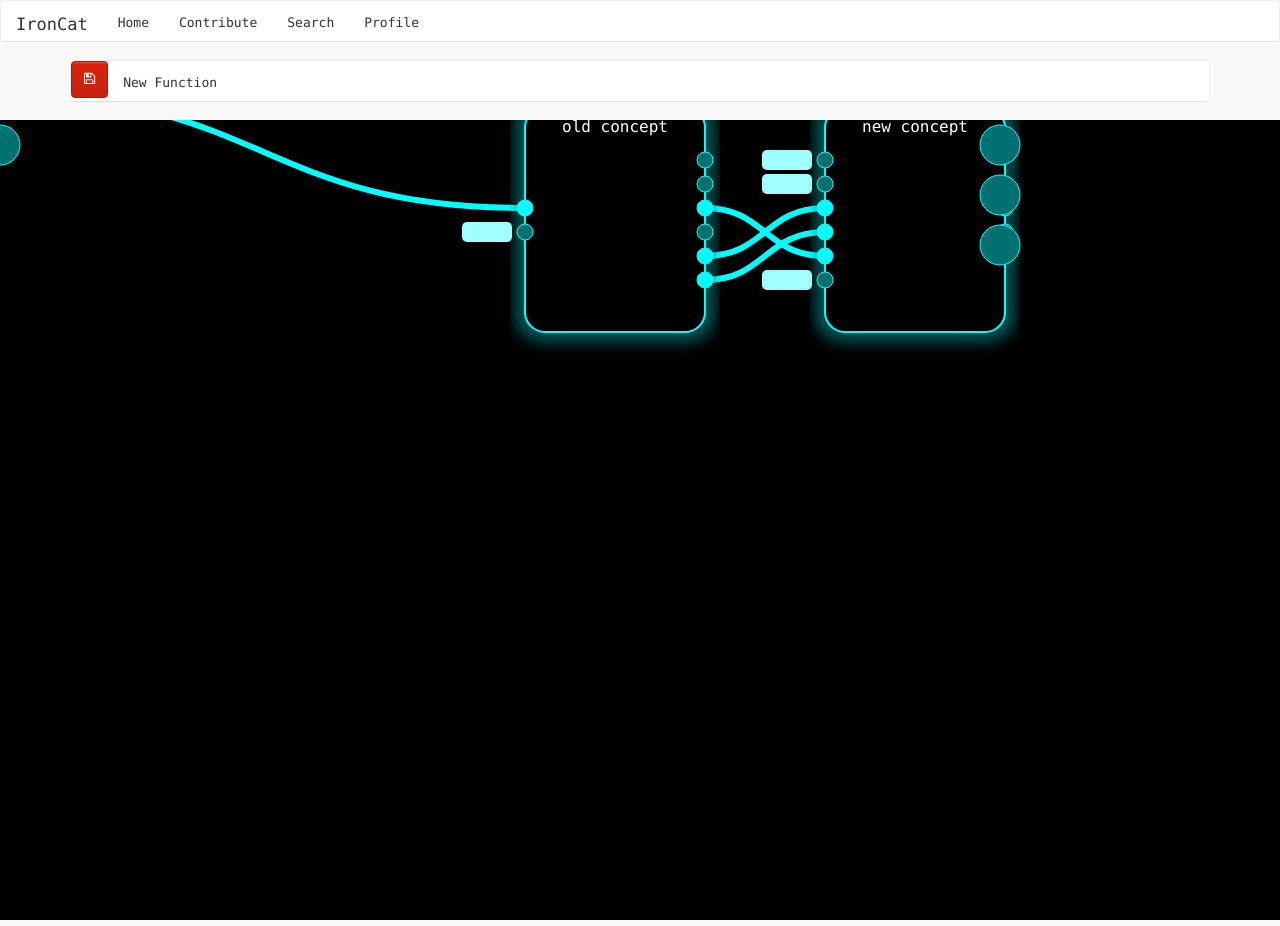
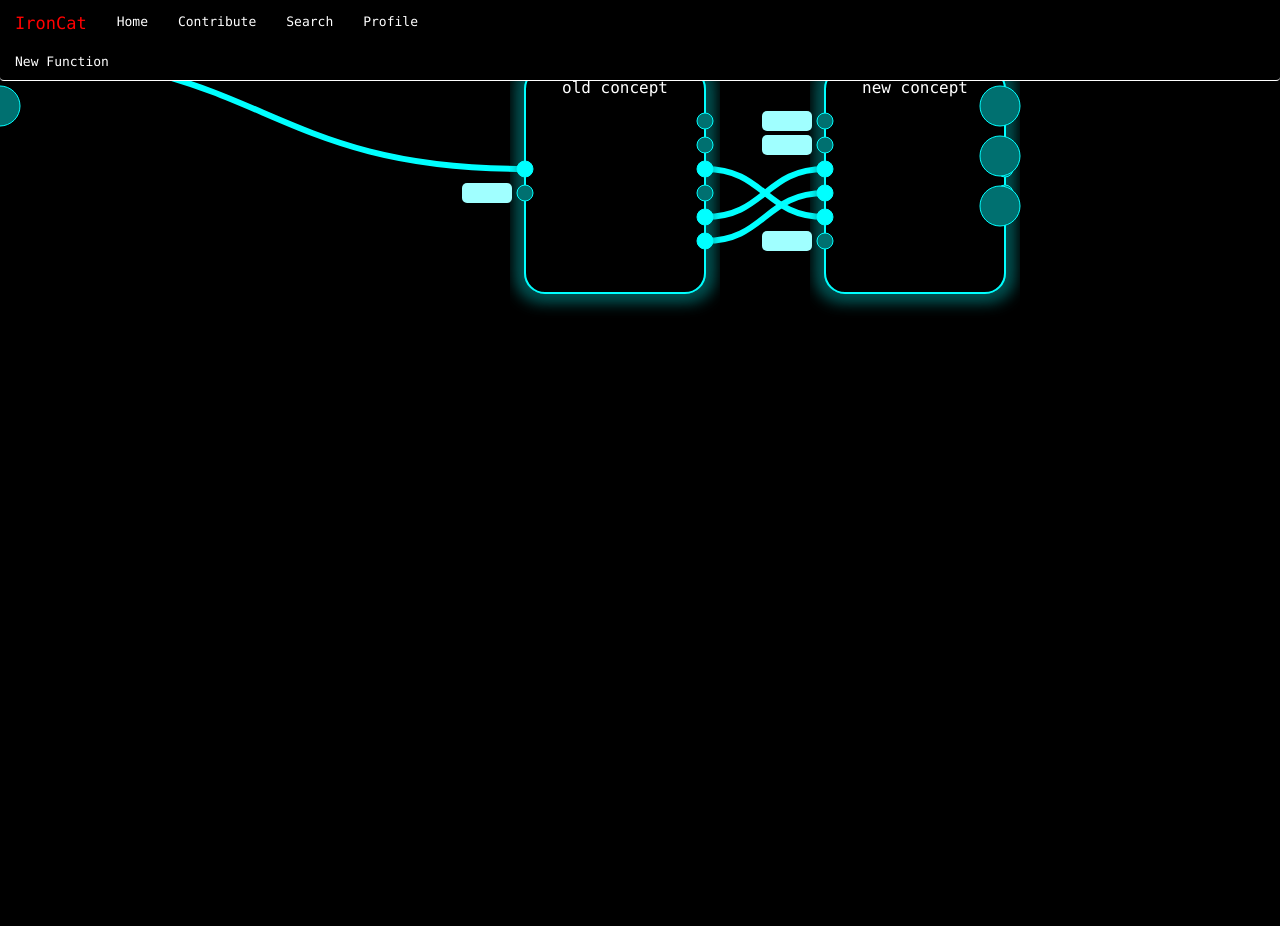
Before and after one commit to mekamaus/IronCat, a Django app: page /contribute/ in a window 1280 px wide. After the commit the page ends 310 px from the top, so only its background shows below. Run offline with Django 3.2, Linux system fonts and the light colour scheme; some libraries are stand-ins or nearby versions.

Commit message:
made everything in the editor supes minimalistic looking, nuked the save button

```diff
--- a/ironcat/static/css/graph-creator.css
+++ b/ironcat/static/css/graph-creator.css
@@ -1,3 +1,39 @@
+/**
+ * Main body stuff.
+ */
+body {
+  background-color: #000000 !important;
+}
+a {
+  transition: all 0.25s;
+}
+.container {
+  margin: 0 !important;
+  padding: 0 !important;
+  width: 100% !important;
+}
+.navbar {
+  background-color: #000000 !important;
+  border: none;
+  margin: 0 !important;
+  padding: 0 !important;
+}
+.navbar.editor-toolbar {
+  border-bottom: 1px solid white;
+}
+.navbar a {
+  color: #ffffff !important;
+}
+.navbar a:hover {
+  color: #ff0000 !important;
+}
+input.function-name {
+  background: transparent !important;
+  color: #ff8080 !important;
+  outline: none !important;
+  border: none !important;
+  padding: 3px !important;
+}
 p {
   text-align: center;
   position: relative;
@@ -127,7 +163,7 @@ input.function-name {
 }
 .node-input.connected .pin-value rect,
 .node-output.connected .pin-value rect {
-  opacity: 0;
+  display: none;
 }
 .node-header path {
   stroke: #00ffff;
@@ -141,15 +177,15 @@ input.function-name {
   cursor: inherit;
   user-select: none;
   font-size: 16px;
-  color: #fff;
-  fill: #fff;
+  color: #ffffff;
+  fill: #ffffff;
   transition: all 0.25s;
 }
 .node-header .node-label:hover .node-function-name {
-  fill: #0ff;
+  fill: #ff0000;
 }
 text {
-  font-family: 'Menlo', 'Helvetica Neue', Helvetica, Arial, sans-serif;
+  font-family: 'Ubuntu', 'Menlo', 'Helvetica Neue', Helvetica, Arial, sans-serif;
 }
 .node .node-shape {
   fill: #000000;
@@ -206,24 +242,26 @@ text {
   stroke-width: 0;
   transition: all 0.25s;
 }
-.node .node-title-edit {
-  color: #ff0;
-}
 p:focus {
   outline: none;
 }
 p::-moz-selection {
   background: #009090;
   color: #00ffff;
+  font-weight: 900;
 }
 p::-webkit-selection {
   background: #009090;
   color: #00ffff;
+  font-weight: 900;
 }
 p::selection {
   background: #009090;
   color: #00ffff;
 }
 p {
-  font-family: 'Menlo', 'Helvetica Neue', Helvetica, Arial, sans-serif;
+  font-family: 'Ubuntu', 'Menlo', 'Helvetica Neue', Helvetica, Arial, sans-serif;
 }
+.node-title-edit {
+  color: #ff8080;
+}
--- a/ironcat/static/css/graph-creator.less
+++ b/ironcat/static/css/graph-creator.less
@@ -6,7 +6,51 @@
 @select-color:       @stroke-primary;
 @select-hilite:      #009090;
 @fill-value:         #a0ffff;
-@font-primary:       'Menlo','Helvetica Neue',Helvetica,Arial,sans-serif;
+@font-primary:       'Ubuntu','Menlo','Helvetica Neue',Helvetica,Arial,sans-serif;
+@text-primary:       #ffffff;
+@text-hover:         #ff0000;
+@text-editing:       #ff8080;
+
+/**
+ * Main body stuff.
+ */
+body {
+  background-color: @fill-bg !important;
+}
+
+a {
+  transition: all 0.25s;
+}
+
+.container {
+  margin: 0 !important;
+  padding: 0 !important;
+  width: 100% !important;
+}
+
+.navbar {
+  background-color: @fill-bg !important;
+  border: none;
+  margin: 0 !important;
+  padding: 0 !important;
+  &.editor-toolbar {
+    border-bottom: 1px solid white;
+  }
+  a {
+    color: @text-primary !important;
+    &:hover {
+      color: @text-hover !important;
+    }
+  }
+}
+
+input.function-name {
+  background: transparent !important;
+  color: @text-editing !important;
+  outline: none !important;
+  border: none !important;
+  padding: 3px !important;
+}
 
 p {
   text-align: center;
@@ -162,7 +206,7 @@ input.function-name {
     }
     .pin-value {
       rect {
-        opacity: 0;
+        display: none;
       }
     }
   }
@@ -180,13 +224,13 @@ input.function-name {
       cursor: inherit;
       user-select: none;
       font-size: 16px;
-      color: #fff;
-      fill: #fff;
+      color: @text-primary;
+      fill: @text-primary;
       transition: all 0.25s;
     }
     &:hover {
       .node-function-name {
-        fill: #0ff;
+        fill: @text-hover;
       }
     }
   }
@@ -266,9 +310,6 @@ text {
       transition: all 0.25s;
     }
   }
-  .node-title-edit {
-    color: #ff0;
-  }
 }
 
 p:focus {
@@ -278,11 +319,13 @@ p:focus {
 p::-moz-selection {
   background: @select-hilite;
   color: @select-color;
+  font-weight: 900;
 }
 
 p::-webkit-selection {
   background: @select-hilite;
   color: @select-color;
+  font-weight: 900;
 }
 
 p::selection {
@@ -293,3 +336,7 @@ p::selection {
 p {
   font-family: @font-primary;
 }
+
+.node-title-edit {
+  color: @text-editing;
+}
--- a/ironcat/static/scripts/nodes.js
+++ b/ironcat/static/scripts/nodes.js
@@ -492,7 +492,10 @@
                 var newValueIndicators = newInputs
                     .append('g')
                     .classed('pin-value', true)
-                    .attr('transform', translate(-consts.pinSize / 2, 0));
+                    .attr('transform', translate(-consts.pinSize / 2, 0))
+                    .on('click', function(d, i) {
+                        console.log(d3.select(this).datum());
+                    });
 
                 newValueIndicators.append('rect')
                     .attr('width', 50)
@@ -1227,16 +1230,16 @@
                 id: null,
                 name: 'new concept',
                 inputs: [
-                    1,
-                    1,
-                    1,
-                    1,
-                    1,
-                    1
+                    { type: 3, value: 11 },
+                    { type: 3, value: 22 },
+                    { type: 3, value: 33 },
+                    { type: 3, value: 44 },
+                    { type: 3, value: 55 },
+                    { type: 3, value: 66 }
                 ],
                 outputs: [
-                    1,
-                    1
+                    { type: 3, value: 0 },
+                    { type: 3, value: 0 }
                 ]
             },
             x: xLoc + 300,
@@ -1248,16 +1251,16 @@
                 id: null,
                 name: 'old concept',
                 inputs: [
-                    1,
-                    1
+                    { type: 3, value: 111 },
+                    { type: 3, value: 222 }
                 ],
                 outputs: [
-                    1,
-                    1,
-                    1,
-                    1,
-                    1,
-                    1
+                    { type: 3, value: 0 },
+                    { type: 3, value: 0 },
+                    { type: 3, value: 0 },
+                    { type: 3, value: 0 },
+                    { type: 3, value: 0 },
+                    { type: 3, value: 0 }
                 ]
             },
             x: xLoc,
--- a/ironcat/templates/contribute.html
+++ b/ironcat/templates/contribute.html
@@ -8,15 +8,10 @@
 {% endblock %}
 
 {% block content %}
-    <nav class="navbar navbar-default">
+    <nav class="navbar navbar-default editor-toolbar">
         <div class="container-fluid">
             <div>
                 <ul class="nav navbar-nav">
-                    <li>
-                        <button type="button" class="btn btn-primary save-btn">
-                            <i class="fa fa-floppy-o"></i>
-                        </button>
-                    </li>
                     <li><a class="function-name"></a></li>
                 </ul>
             </div>
```
